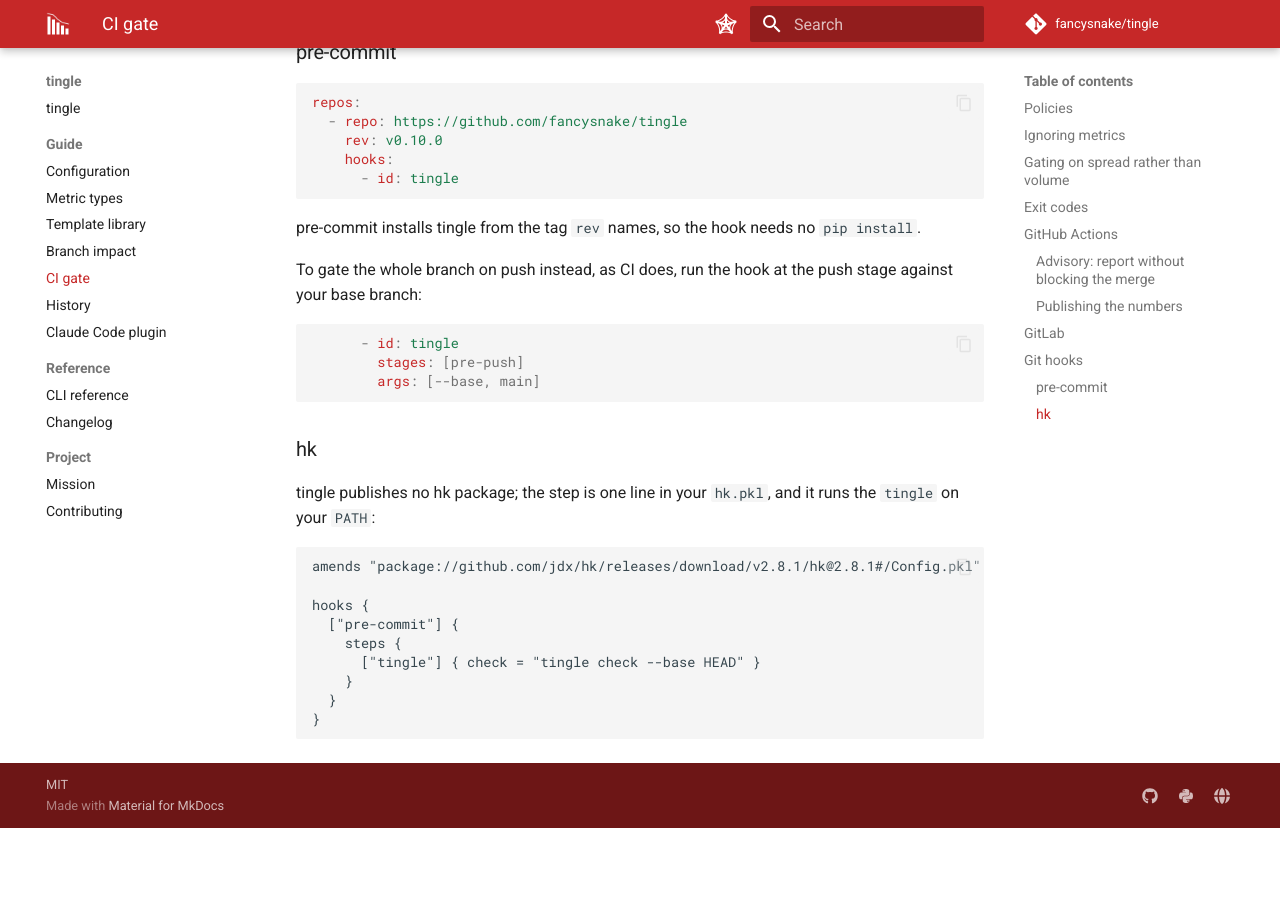
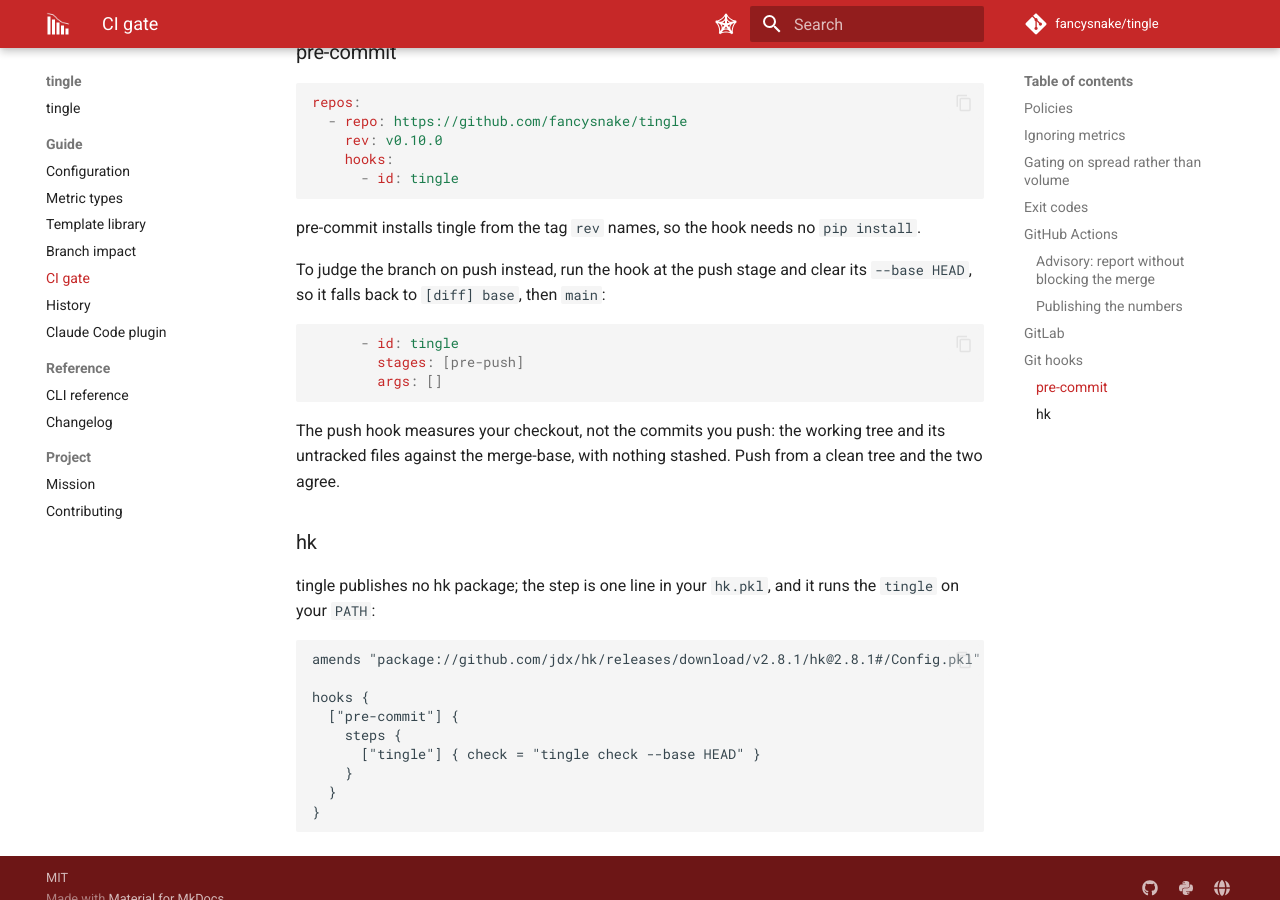
Before and after one commit to fancysnake/tingle, an MkDocs documentation site: the page built from docs/check.md, in a window 1280 px wide and 900 px high, scrolled down 4019 px. Built offline with MkDocs 1.6.1 and Material for MkDocs 9.7.7, drawn with Linux system fonts in a browser that asks for light colours; comment, search, counter and statistics services are not loaded; before the commit the page ends 4847 px from its top, so only the background shows below that.

Commit message:
chore: act on the review triage

````diff
--- a/.pre-commit-hooks.yaml
+++ b/.pre-commit-hooks.yaml
@@ -1,7 +1,9 @@
 - id: tingle
   name: tingle check
   description: Fail a commit that adds tech-debt markers.
-  entry: tingle check --base HEAD
+  entry: tingle check
+  args: [--base, HEAD]
   language: python
   pass_filenames: false
   always_run: true
+  stages: [pre-commit]
--- a/docs/check.md
+++ b/docs/check.md
@@ -197,14 +197,18 @@
 pre-commit installs tingle from the tag `rev` names, so the hook needs no
 `pip install`.
 
-To gate the whole branch on push instead, as CI does, run the hook at the push
-stage against your base branch:
+To judge the branch on push instead, run the hook at the push stage and clear
+its `--base HEAD`, so it falls back to `[diff] base`, then `main`:
 
 ```yaml
       - id: tingle
         stages: [pre-push]
-        args: [--base, main]
+        args: []
 ```
+
+The push hook measures your checkout, not the commits you push: the working
+tree and its untracked files against the merge-base, with nothing stashed.
+Push from a clean tree and the two agree.
 
 ### hk
 
````
